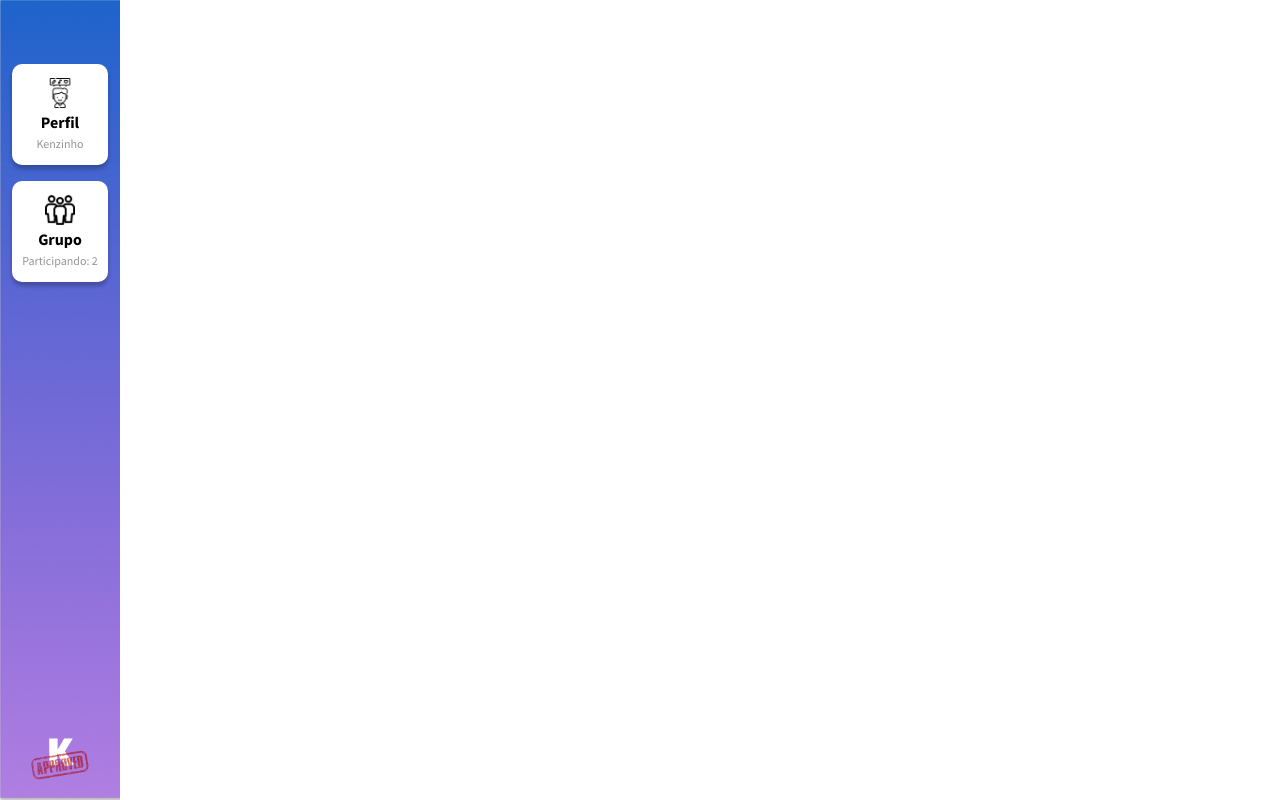
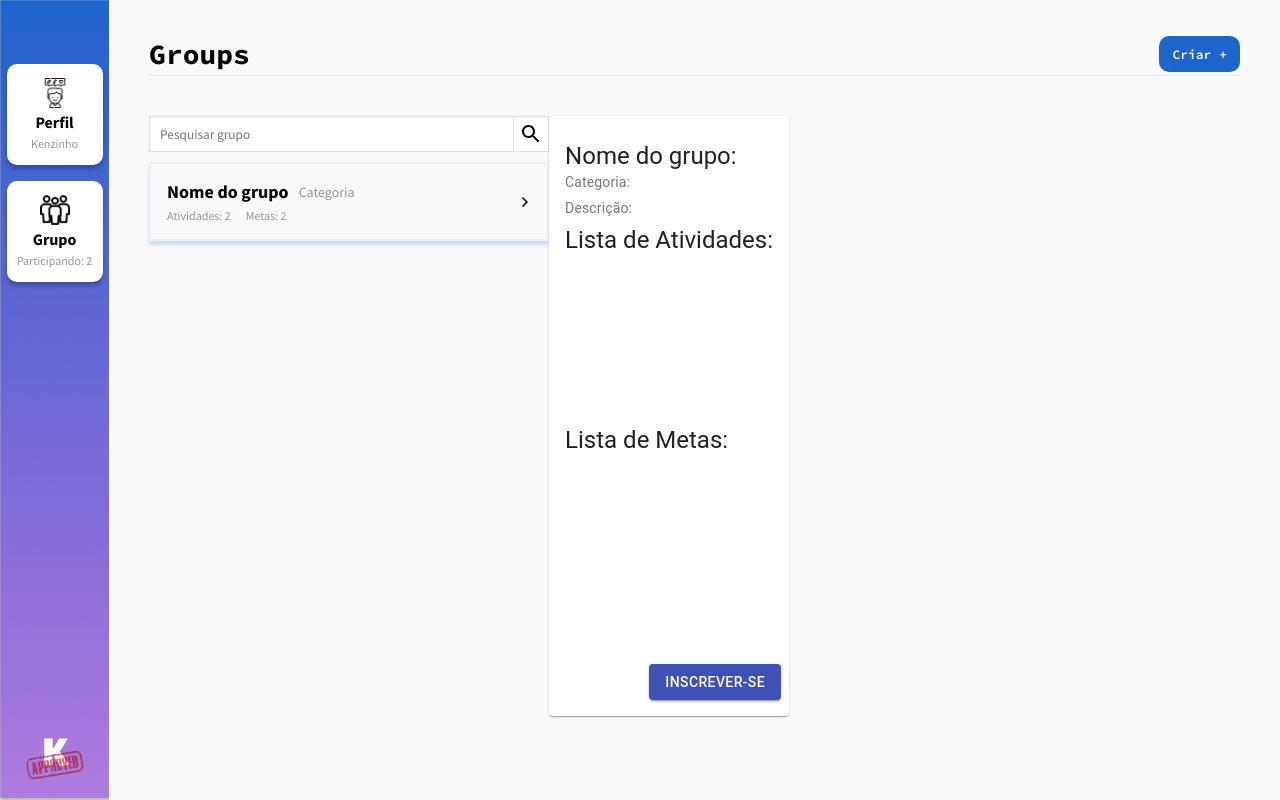
Before and after one commit to ayamello/kenzinhos-approved, a React (Create React App) app: page /groups in a window 1280 px wide. Built offline with nearby package versions, Linux system fonts and the light colour scheme; no server answers.

Commit message:
style: add style to groups list

```diff
--- /dev/null
+++ b/src/Components/CardGroup/style.js
@@ -0,0 +1,7 @@
+import styled from "styled-components";
+export const ContainerGoals = styled.div`
+  min-height: 200px;
+`;
+export const ContainerActivities = styled.div`
+  min-height: 200px;
+`;
--- a/src/Components/NavbarDash/style.js
+++ b/src/Components/NavbarDash/style.js
@@ -3,7 +3,6 @@ import Background from '../../Assets/Img/navbar-dash.png';
 import BackgroundMob from '../../Assets/Img/navbar-dash-mobile.png';
 
 export const Container = styled.div`
-    position: absolute;
     width: 130px;
     height: 100vh;
     padding: 2vh 0;
@@ -32,6 +31,7 @@ export const Container = styled.div`
 
 export const Content = styled.div`
     margin-top: 4vh;
+
     a {
         display: block;
         margin: 2vh 0;
--- a/src/Pages/Groups/index.js
+++ b/src/Pages/Groups/index.js
@@ -1,10 +1,55 @@
+import { Container, Content } from "./style";
 import NavbarDash from "../../Components/NavbarDash";
+import CardGroup from '../../Components/CardGroup';
+import { Search, ArrowForwardIos } from "@material-ui/icons";
 
 const Groups = () => {
   return (
-    <div>
-      <NavbarDash />
-    </div>
+      <Container>
+          <NavbarDash />
+
+          <Content>
+              <div className="Header">
+                <h2>Groups</h2>
+                <button>Criar +</button>
+              </div>
+
+              <div className="Groups">
+                <div className="GroupsList">
+                  <div className="SearchField">
+                    <input type="text" placeholder="Pesquisar grupo" />
+                    <button>
+                      {" "}
+                      <Search />{" "}
+                    </button>
+                  </div>
+
+                  <div className="List">
+
+                    <div classsName="Resume">
+                      <div className="HeaderGroup">
+                        <h4>Nome do grupo</h4>
+                        <span>Categoria</span>
+                      </div>
+
+                      <div className="InfosGroup">
+                        <span>Atividades: 2</span>
+                        <span>Metas: 2</span>
+                      </div>
+                    </div>
+
+                    <div className="BtnToDetails">
+                        <button> <ArrowForwardIos/> </button>
+                    </div>
+                  </div>
+                </div>
+
+                <div classNmae="GroupDetails">
+                  <CardGroup/>
+                </div>
+              </div>
+          </Content>
+      </Container>
   );
 };
 
--- /dev/null
+++ b/src/Pages/Groups/style.js
@@ -0,0 +1,123 @@
+import styled from 'styled-components';
+
+export const Container = styled.div`
+    display: flex;
+`;
+
+export const Content = styled.div`
+    width: 100%;
+    padding: 20px 40px;
+
+    .Header {
+        display: flex;
+        justify-content: space-between;
+        margin-bottom: 40px;
+        padding: 1em 0 0.2em 0;
+        border-bottom: 1px solid rgba(29,100,203,.1);
+
+        h2 {
+            font-size: 28px;
+            font-weight: 700;
+        }
+
+        button {
+            font-size: 13px;
+            font-weight: 600;
+            font-family: 'Source Code Pro';
+            padding: 0 1em;
+            border: none;
+            border-radius: 10px;
+            color: #fff;
+            background-color: var(--blue-color);
+        }
+    }
+
+    .Groups {
+        display: flex;
+
+        .GroupsList {
+            .SearchField {
+                width: 400px;
+                border: 1px solid rgba(0,0,0,.1);
+                height: 36px;
+                display: flex;
+                align-items: center;
+
+                input {
+                    width: 92%;
+                    padding: 0 10px;
+                }
+
+                input, button {
+                    height: 34px;
+                    border: none;
+                    background-color: #fff;
+                }
+
+                button {
+                    border-left: 1px solid rgba(0,0,0,.1);
+                    padding: 0 5px;
+
+                    svg {
+                        transform: translateY(2px);
+                    }
+                }
+            }
+
+            .List {
+                display: flex;
+                justify-content: space-between;
+                align-items: center;
+                padding: 1em;
+                margin-top: 10px;
+                border: 2px solid rgba(29, 100, 203, 0.05);
+                box-shadow: 0px 4px 4px rgba(29,100,203,.2);
+
+                .HeaderGroup {
+                    display: flex;
+                    align-items: center;
+
+                    h4 {
+                        font-family: 'Source Sans Pro';
+                        font-size: 18px;
+                    }
+                    span {
+                        color: var(--gray-details);
+                        font-size: 14px;
+                        margin-left: 10px;
+                    }
+                }
+
+                .InfosGroup {
+                    color: var(--gray-details);
+                    font-size: 12px;
+                    margin-top: 5px;
+
+                    span + span {
+                        margin-left: 15px;
+                    }
+                }
+
+                .BtnToDetails {
+                    button {
+                        border: none;
+
+                        svg {
+                            font-size: 12px;
+                        }
+                    }
+                }
+
+                &:hover {
+                    cursor: pointer;
+                    transform: translateZ(50px);
+                    transform: translateX(2px);
+                }
+            }
+        }
+
+        .GroupDetails {
+
+        }
+    }
+`;
--- a/src/Styles/global.js
+++ b/src/Styles/global.js
@@ -17,6 +17,7 @@ const GlobalStyle = createGlobalStyle`
 
     body, input, button{
        font-family: var(--body-font);
+       background-color: #F9F9F9;
     }
 
     h1, h2, h3, h4, h5, h6{
```
Also changed, not shown: src/Components/CardGroup/index.js (+7 -2 lines).
